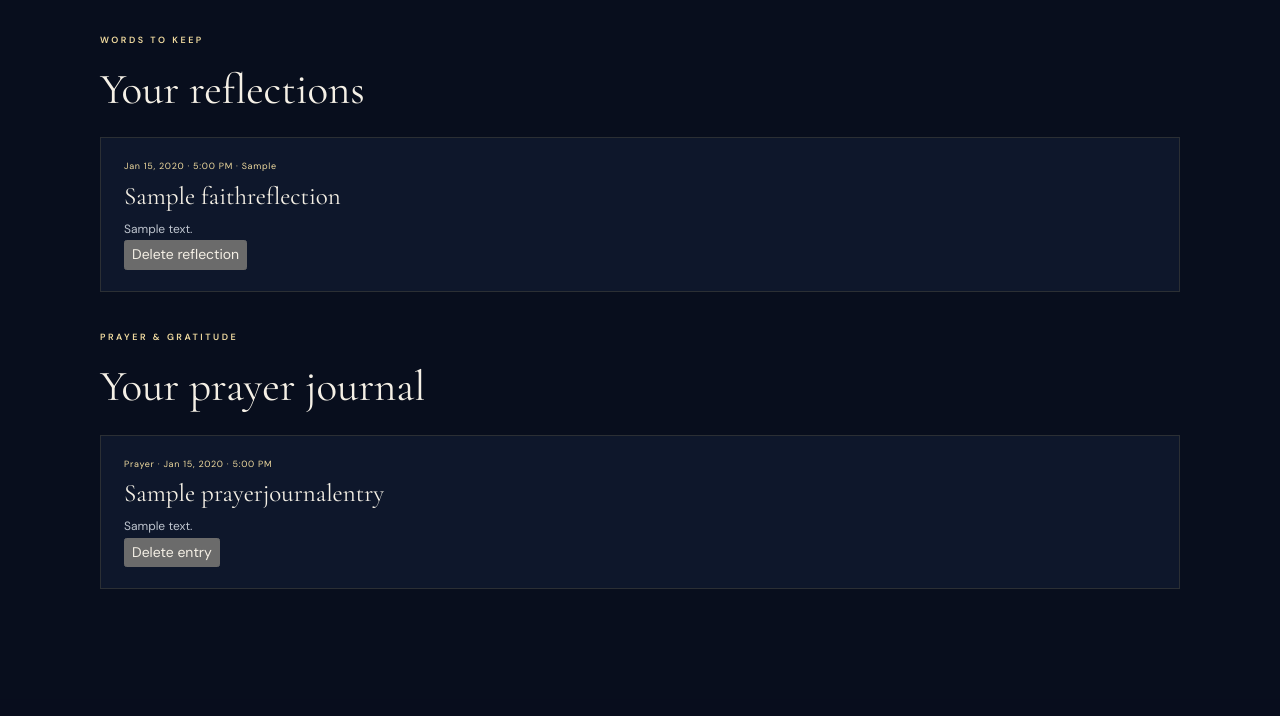
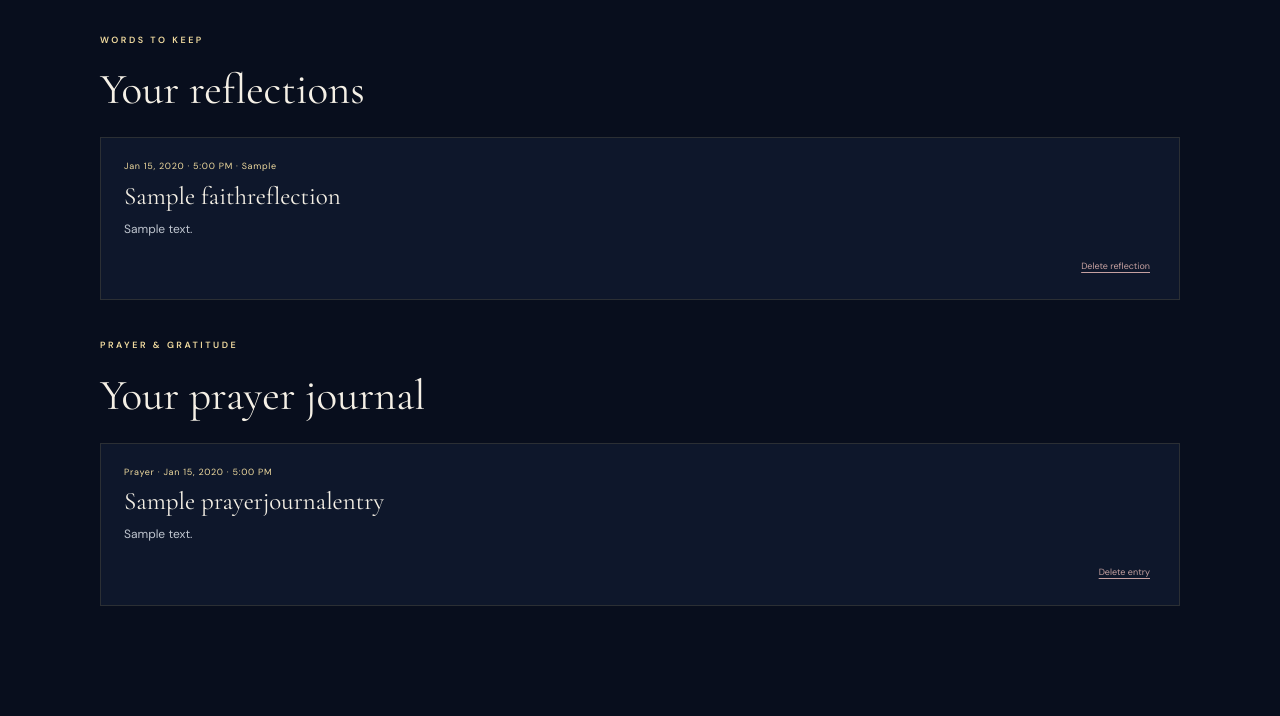
Before and after one commit to elenavance/glory-faith-living, a Django app: page /my-journey/ in a window 1280 px wide. Shown: the part 997-1713 px from the top of the page. Before the commit the page ends 1586 px from the top, so only its background shows below. Run offline with Django 5.2, Linux system fonts and the light colour scheme; a user stored in the database is signed in; tables that the repository leaves empty hold one stand-in row (values such as "Sample post").

Commit message:
Style private journal deletion controls

```diff
--- a/static/css/glory.css
+++ b/static/css/glory.css
@@ -92,3 +92,7 @@ h1,h2,h3,p{margin-top:0}h1,h2,h3{font-family:var(--serif);font-weight:400;line-h
 .saved-entry p{font-size:12px;line-height:1.9;color:#c0c6d0;margin-bottom:0;overflow-wrap:anywhere}
 .empty-state{font-size:11px;line-height:1.8;color:#8e98aa;padding:18px 0}
 @media(max-width:700px){.account-page{width:calc(100% - 28px);padding-top:42px}.account-panel{padding:25px 20px}.journey-page{width:calc(100% - 28px);padding-top:30px}.journey-page-head{padding:27px 20px 24px}.journey-page-head h1{font-size:48px}.logout-form{position:static;margin-top:18px}.journal-grid{grid-template-columns:1fr}.journal-card{padding:22px 18px}.saved-entry{padding:17px}.saved-section{margin-top:30px}}
+
+.delete-entry{margin-top:13px;text-align:right}
+.delete-entry button{border:0;background:transparent;color:#c6a1a1;font:9px var(--sans);cursor:pointer;text-decoration:underline;text-underline-offset:3px;padding:6px}
+.delete-entry button:hover{color:#ffd4c7}
```
